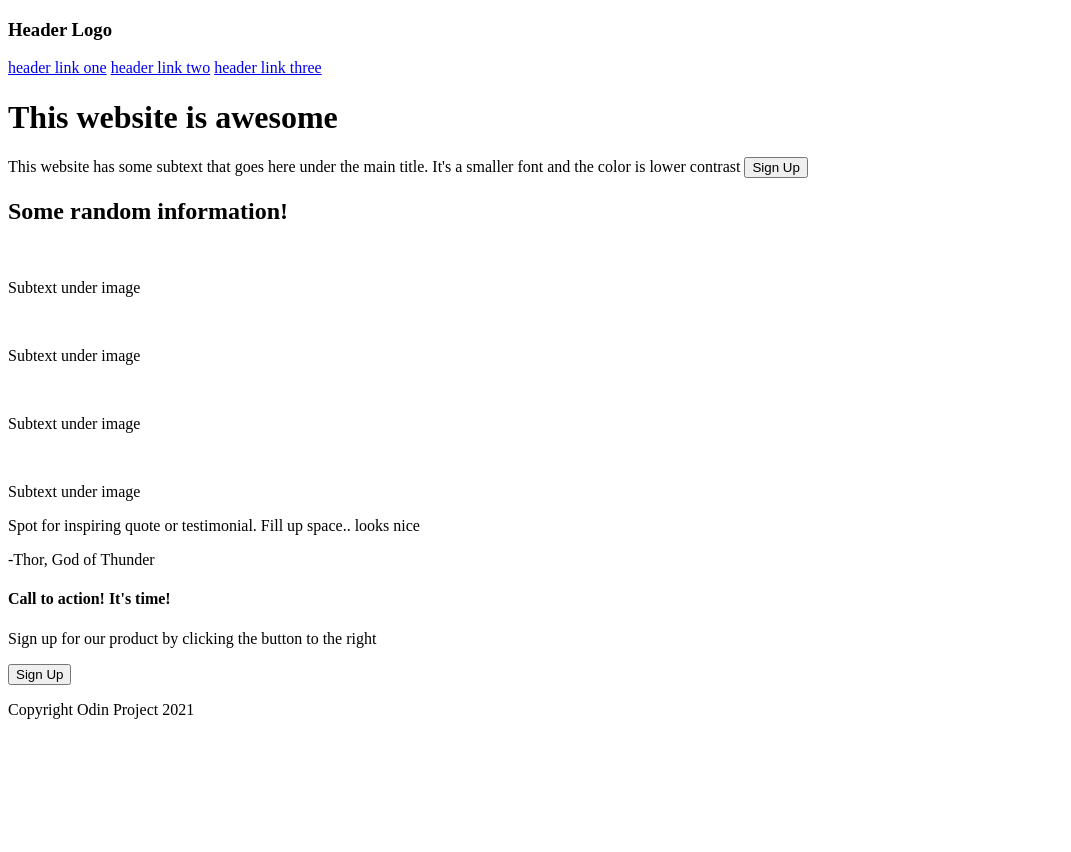
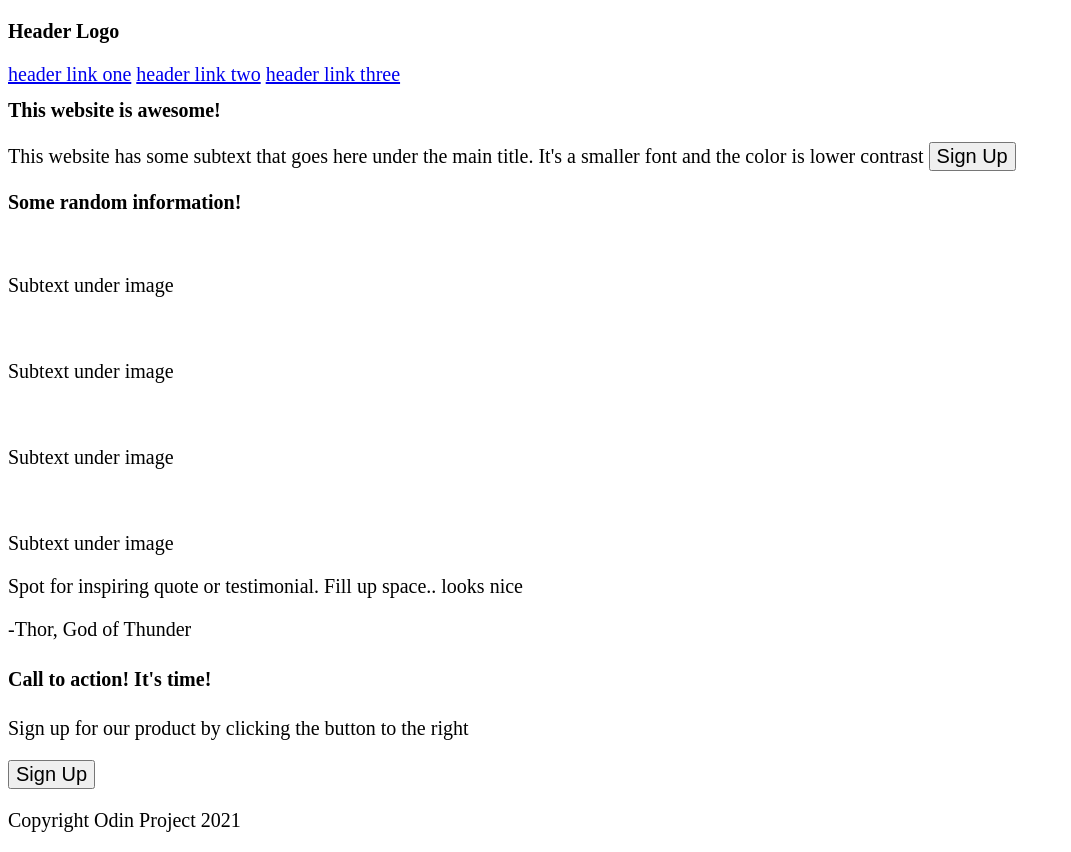
Before and after one commit to kristinaaleee/landing-page, a plain HTML site: page index.html in a window 1280 px wide. Shown: the whole page, without its empty margins (0-1071 px from the left). Before the commit the page ends 800 px from the top, so only its background shows below. Drawn offline with Linux system fonts and the light colour scheme.

Commit message:
Create sample webpage with html, before designs

```diff
--- a/index.html
+++ b/index.html
@@ -12,7 +12,7 @@
         <a class="one" href="url">header link two</a>
         <a class="one" href="url">header link three</a>
 
-        <h1 class="header two">This website is awesome</h1>
+        <h1 class="header two">This website is awesome!</h1>
         <p class="main two">This website has some subtext that goes here under the main title. It's a smaller font and the color is lower contrast
         <button class="two" onclick="document.location='blah.blah'">Sign Up</button>
         <img class="two" src="">
--- a/style.css
+++ b/style.css
@@ -0,0 +1,3 @@
+*{
+    font-size: 15pt
+}
```
